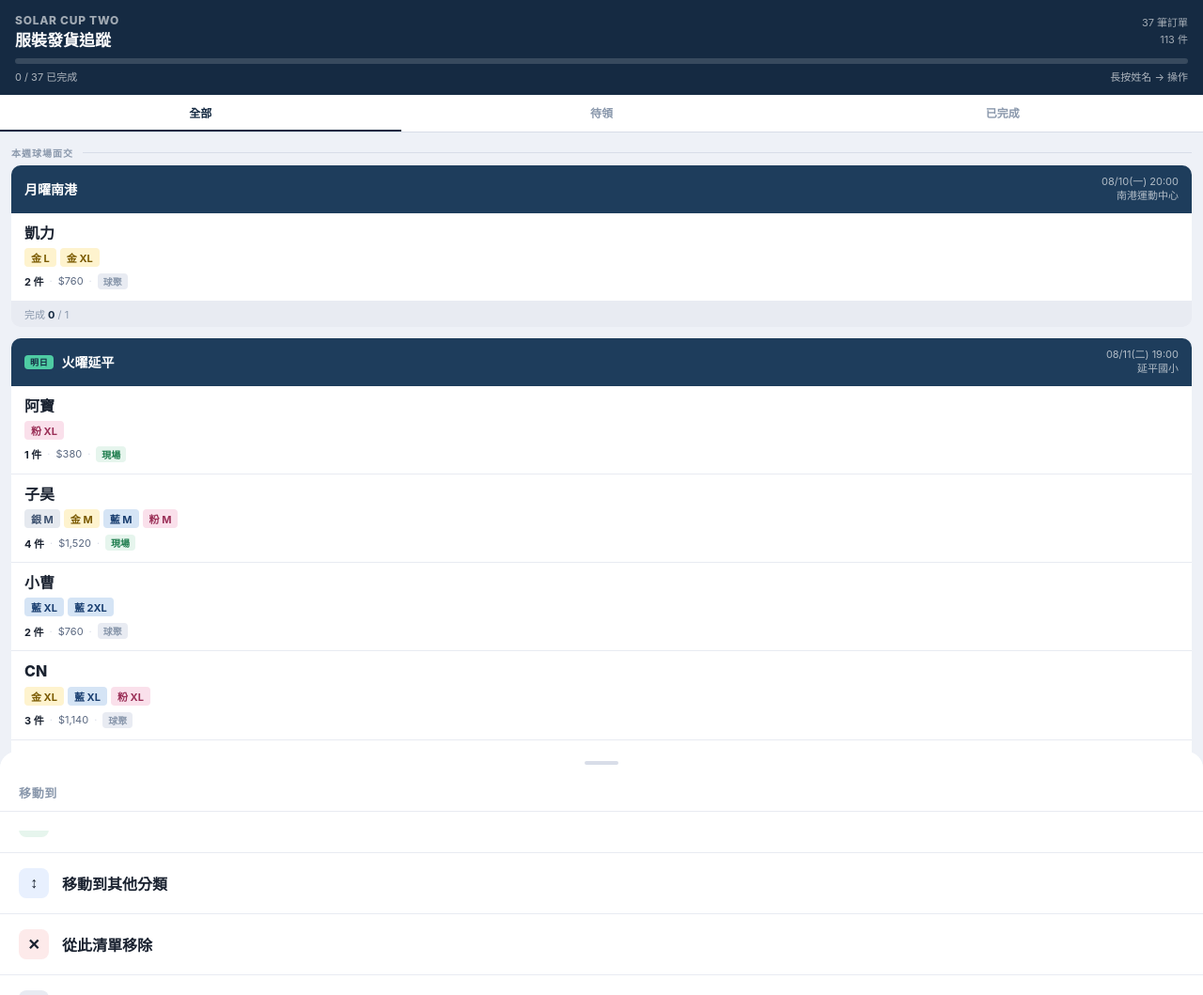
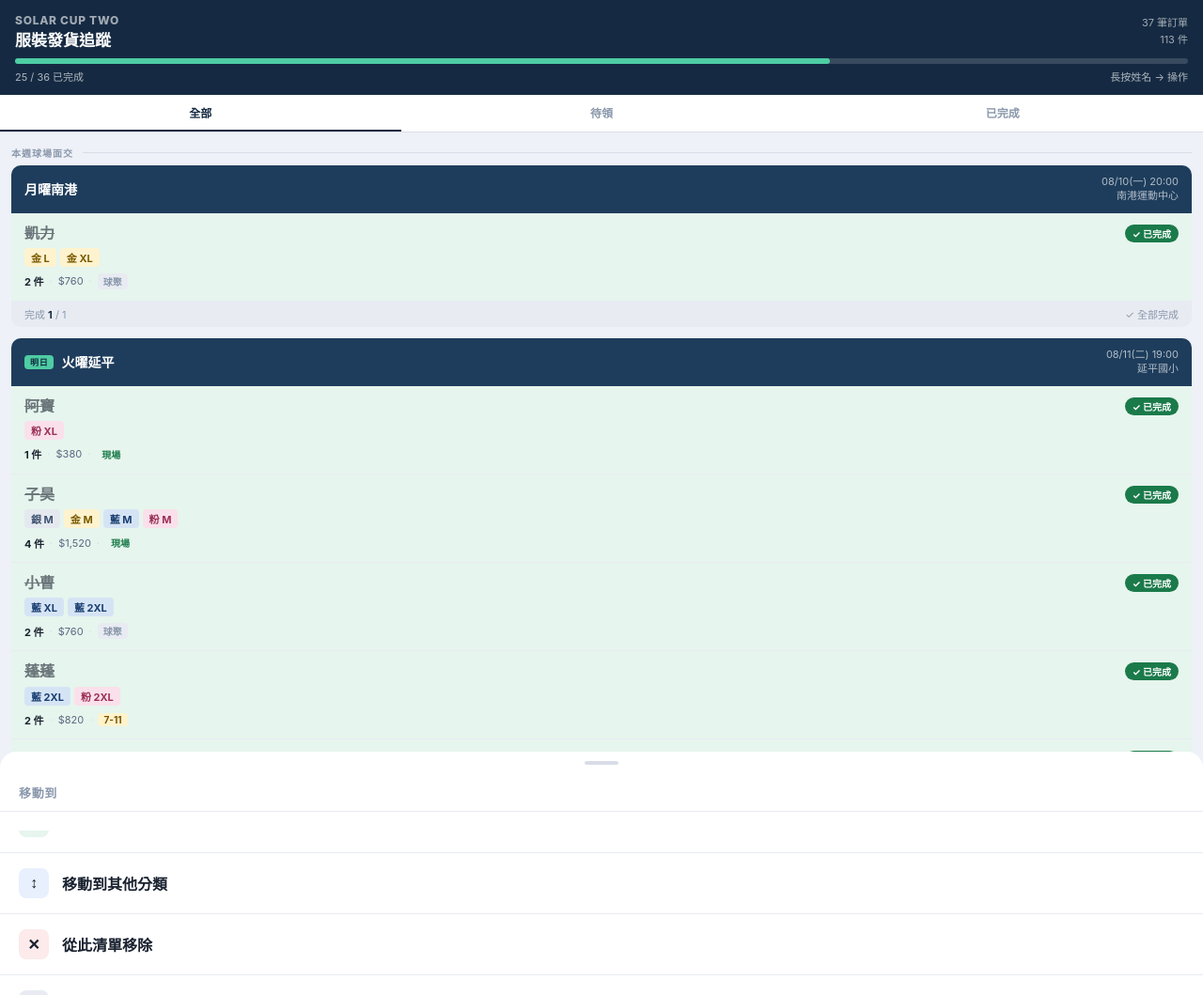
Before and after one commit to DeanSolar999/solarcup-info, a plain HTML site: page 面交清單.html in a window 1280 px wide. Shown: the top 1059 px of the page at 94% size. Drawn offline with Linux system fonts and the light colour scheme.

Commit message:
feat(delivery): 同步 08/21 發貨進度為頁面預設狀態（25/36 已完成）
手機勾選紀錄烙入 DEFAULT_STATE：新裝置開頁即顯示最新進度，
有 localStorage 紀錄的裝置維持原狀不受影響。
同步更新 Google Sheet 預購訂單取貨狀態（25 筆已取）。

Co-Authored-By: Claude Fable 5 <noreply@anthropic.com>

```diff
--- a/面交清單.html
+++ b/面交清單.html
@@ -234,7 +234,35 @@ const SECTIONS = [
 ];
 
 const STORAGE_KEY = 'sc2_delivery_v2';
-let state = { received:{}, hidden:{}, extras:{} };
+// 2026-08-21 同步團長手機的勾選進度（25/36 已完成）：裝置無 localStorage 紀錄時以此為起點
+const DEFAULT_STATE = {
+  received: {
+    // 火曜延平 08/11
+    abao:true, zihe:true, xiaocao:true, pengpeng:true, oneplus:true, benlin:true,
+    // 水曜二重 08/12
+    lici:true, congcong:true, xiaoluo:true, kaili:true, jimlin:true, xiaoxiang:true,
+    // 木曜大同 08/13
+    abin:true, weixiaokai:true, lion:true,
+    // 土曜興雅 08/15
+    kaiwen:true, hepu:true,
+    // 現場取貨（已提前領取）
+    caizhongxian:true, heng:true, azhang:true, gaga:true, youguaze:true, huangwenwen:true,
+    // 球聚面交
+    wangduoduo:true, kangen:true,
+  },
+  hidden: {
+    tuesday:  { cn:true, luke:true },
+    thursday: { baozi:true },
+    saturday: { kaili:true },
+    spot:     { hepu:true },
+    gather:   { jimlin:true, xiaoxiang:true },
+  },
+  extras: {
+    wednesday: ['kaili','jimlin','xiaoxiang'],
+    saturday:  ['hepu'],
+  },
+};
+let state = JSON.parse(JSON.stringify(DEFAULT_STATE));
 function loadState()  { try { const s = JSON.parse(localStorage.getItem(STORAGE_KEY)); if (s) state = s; } catch(e) {} }
 function saveState()  { localStorage.setItem(STORAGE_KEY, JSON.stringify(state)); }
 
```
